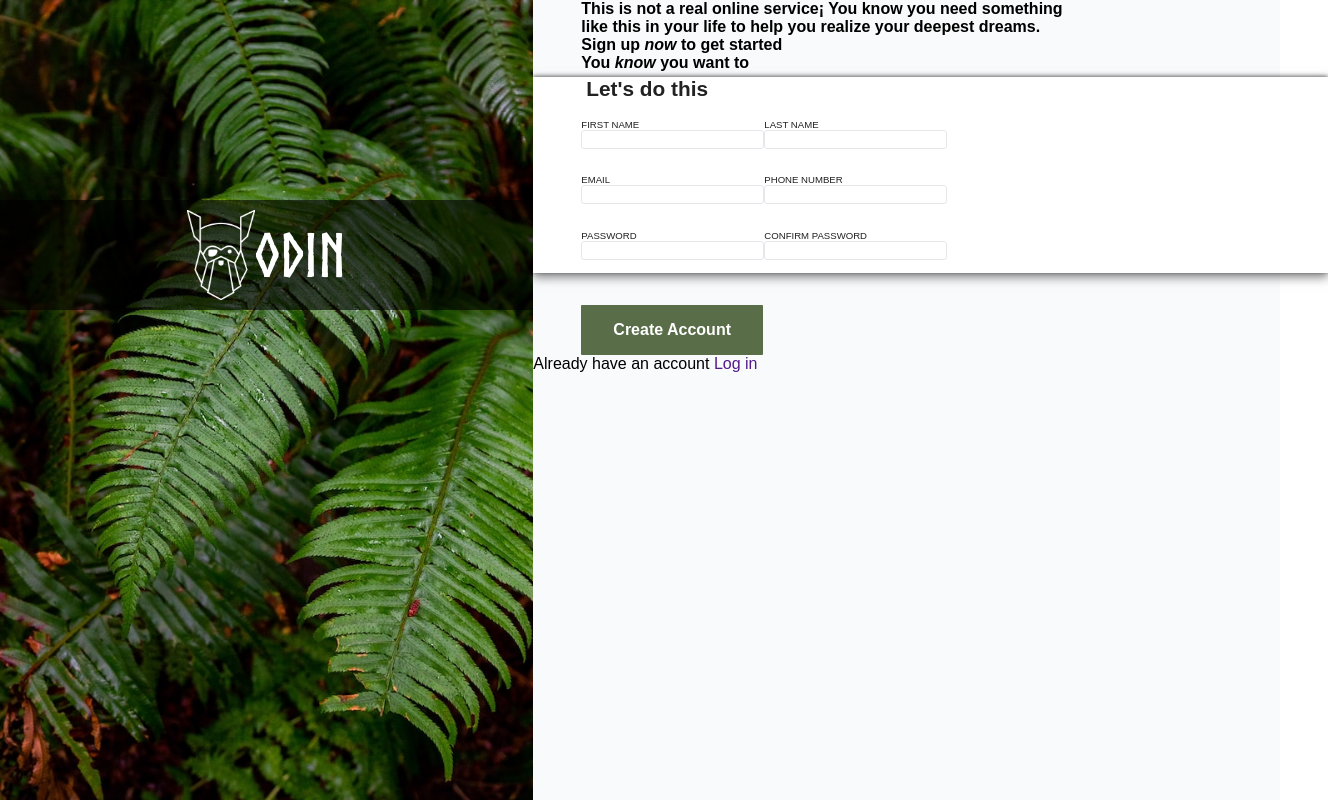
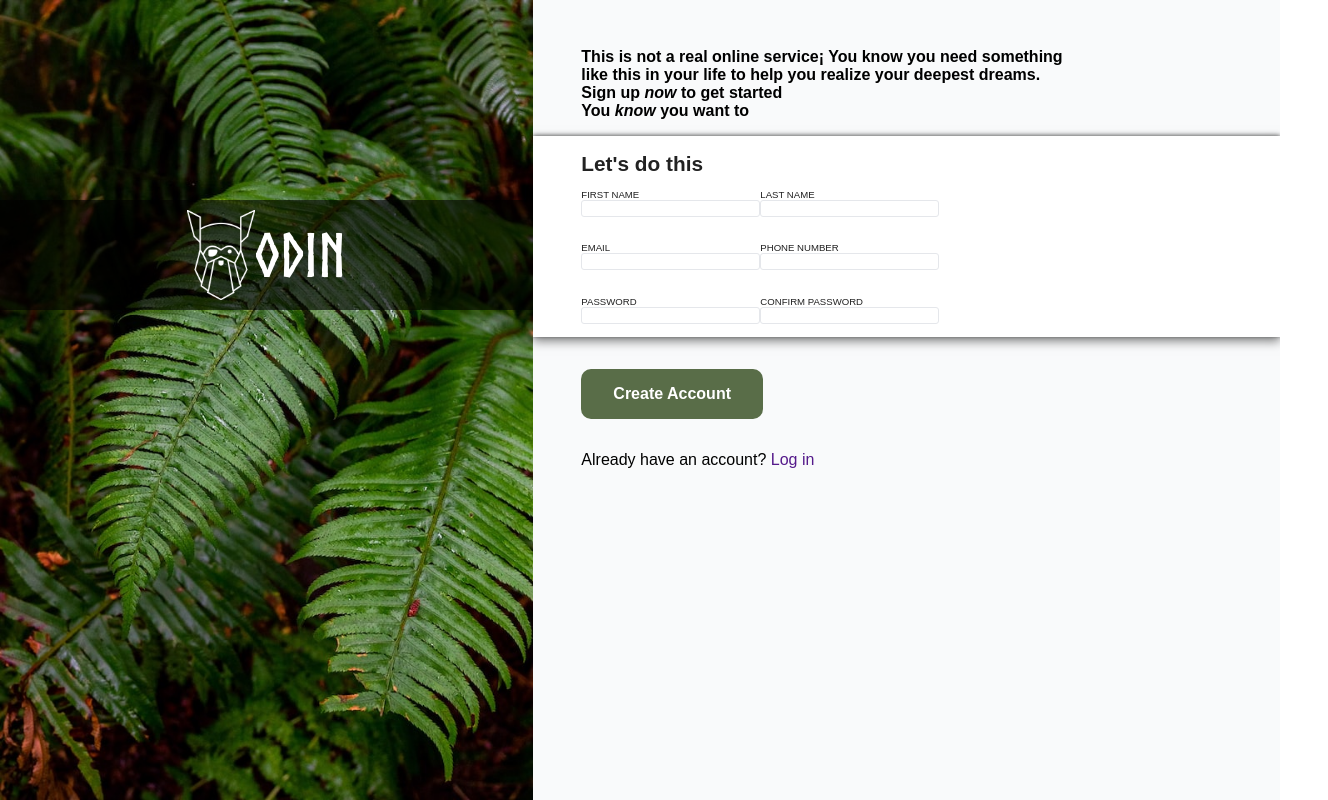
Before and after one commit to AlexisW42/Sign-up-Form, a plain HTML site: page index.html in a window 1280 px wide. Shown: the whole page, 1328 px wide, since content can reach past the window. Drawn offline with Linux system fonts and the light colour scheme.

Commit message:
Added css, space between content and the image

```diff
--- a/index.html
+++ b/index.html
@@ -58,7 +58,7 @@
       </div>
       <button type="submit">Create Account</button>
     </form>
-     <p>Already have an account <a href="">Log in</a></p>
+    <p style="margin: 2rem 0rem 0rem 3rem">Already have an account? <a href="">Log in</a></p>
     </div>
   </div>
 </body>
--- a/styles/style.css
+++ b/styles/style.css
@@ -2,9 +2,12 @@
   font-family: Norse;
   src: url("/Norse-Bold.otf") format("opentype");
 }
-*{
-margin: 0;
+
+* {
+  margin: 0;
+  padding: 0;
 }
+
 html, body {
    height: 100%; margin: 0;
    font-family: Arial, Helvetica, sans-serif;
@@ -23,8 +26,8 @@ html, body {
   color: white;
 }
 
-.welcome-text,
-.form-container{
+.welcome-text{
+/* .form-container{ */
   padding-left: 3rem;
 }
 
@@ -58,11 +61,12 @@ img{
 }
 
 .container-text{
+  padding-top: 3rem;
   flex-grow: 1;
 }
 
 h1 {
-  margin: 5px;
+  margin: 0px;
   font-size: 1.3rem;
 }
 
@@ -71,11 +75,15 @@ h1 {
 }
 
 .form-container {
+  margin-top: 1rem;
+  padding-top: 1rem;
+  padding-left: 3rem;
   color: rgb(34, 34, 34);
-  width: 100%;
+  width: calc(100%-3rem);
   background-color: rgb(255, 255, 255);
   box-shadow: 0px 4px 10px rgba(0, 0, 0, 0.5), 0px -1px 4px rgba(0, 0, 0, 0.5);
 }
+
 form{
   display: flex;
   flex-direction: row;
@@ -109,7 +117,7 @@ button {
   margin:2rem 0rem 0rem 3rem;
   padding: 1rem 2rem;
   background-color: #596D48;
-  border: none; border-radius: 1px;
+  border: none; border-radius: 10px;
   font-size: 1rem; font-weight: bold;
   color:white;
 }
```
